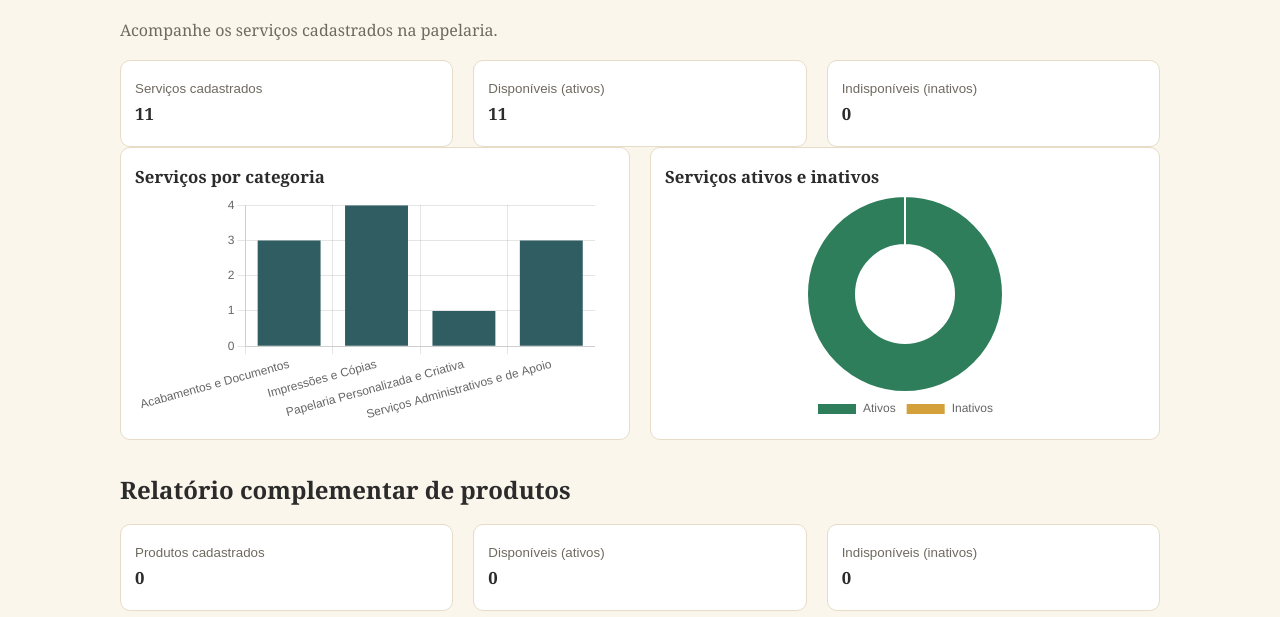
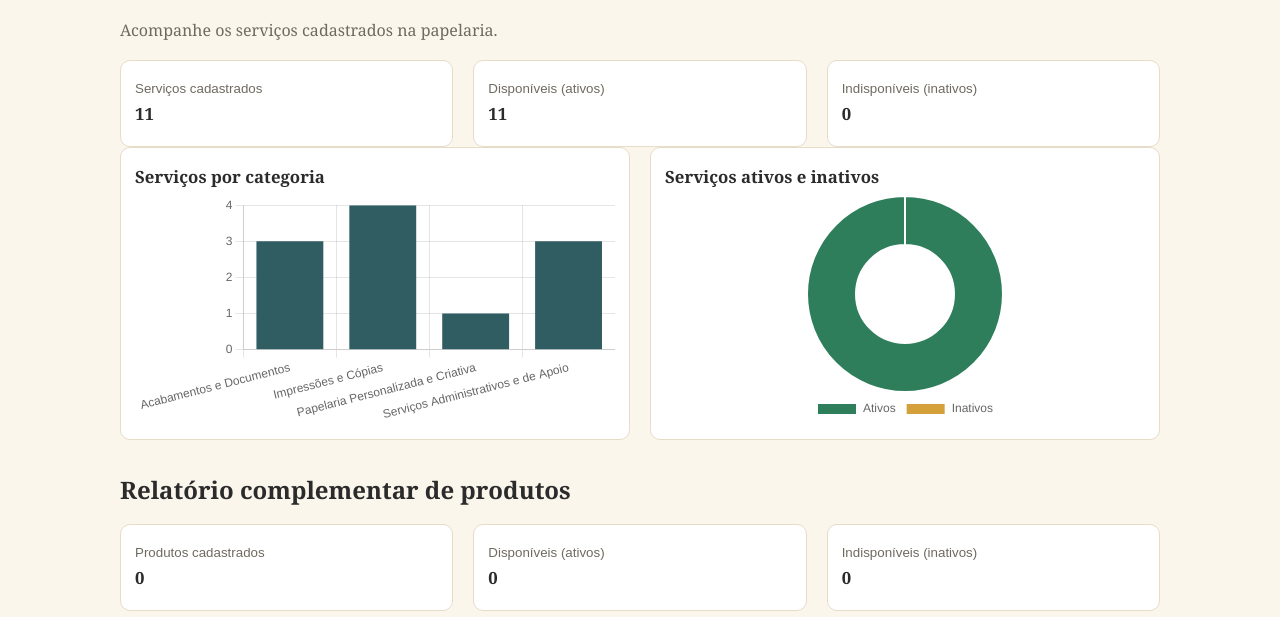
Before and after one commit to rubiaturci/papelaria-devweb3-entrega, a Django app: page /relatorios/ in a window 1280 px wide. Shown: the part 172-789 px from the top of the page. Run offline with Django 5.2, Linux system fonts and the light colour scheme; the visitor is signed in with stand-in values (Sample User, id 1); data comes from the database, SQL or seed files in the repository; data that the repository does not hold is empty.

Commit message:
Iguala dimensões dos gráficos de serviços

```diff
--- a/loja/templates/relatorio.html
+++ b/loja/templates/relatorio.html
@@ -124,7 +124,7 @@
             labels: JSON.parse(document.getElementById("dados-grupos-servicos-labels").textContent),
             datasets: [{ label: "Serviços", data: JSON.parse(document.getElementById("dados-grupos-servicos-valores").textContent), backgroundColor: "#2f5d62" }],
         },
-        options: { aspectRatio: 2, plugins: { legend: { display: false } }, scales: { y: { beginAtZero: true, ticks: { precision: 0 } } } },
+        options: { responsive: true, maintainAspectRatio: false, plugins: { legend: { display: false } }, scales: { y: { beginAtZero: true, ticks: { precision: 0 } } } },
     });
 
     new Chart(document.getElementById("graficoservicos"), {
```
